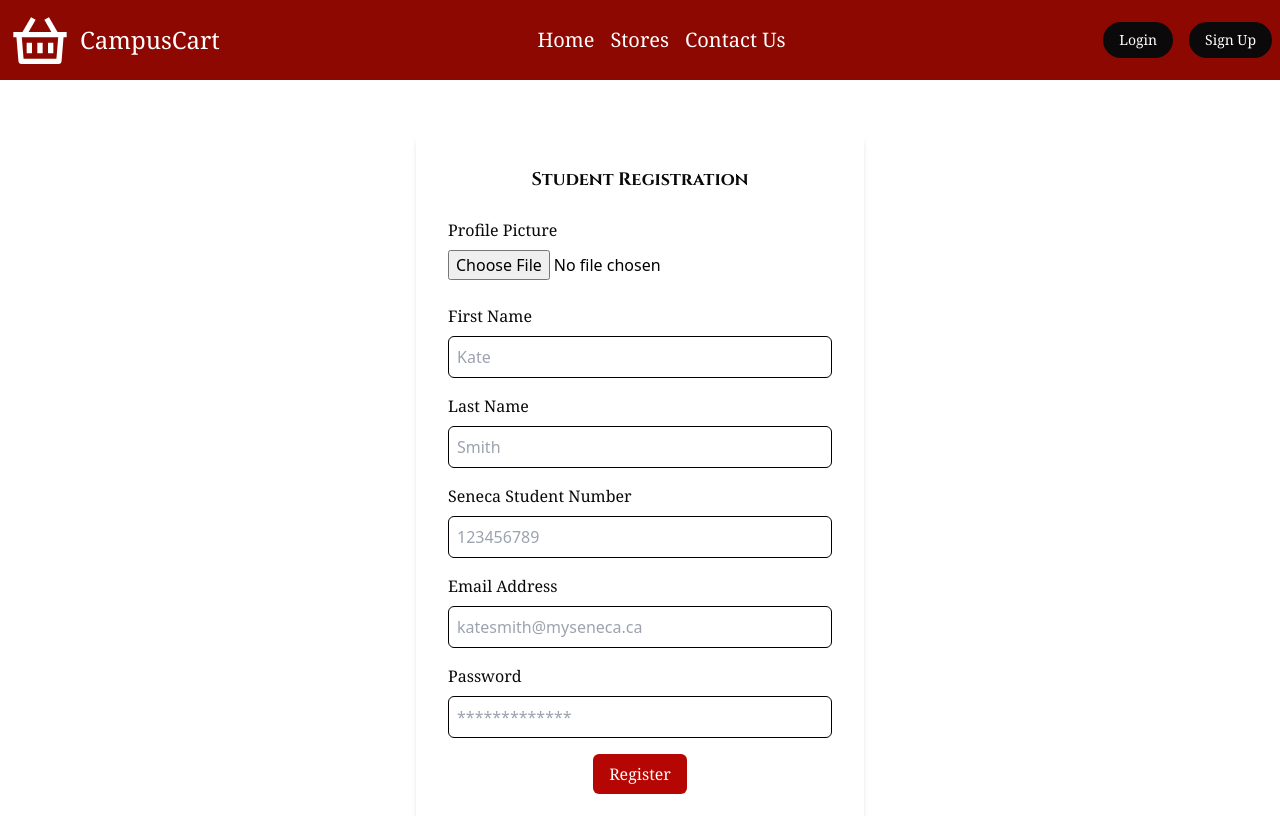
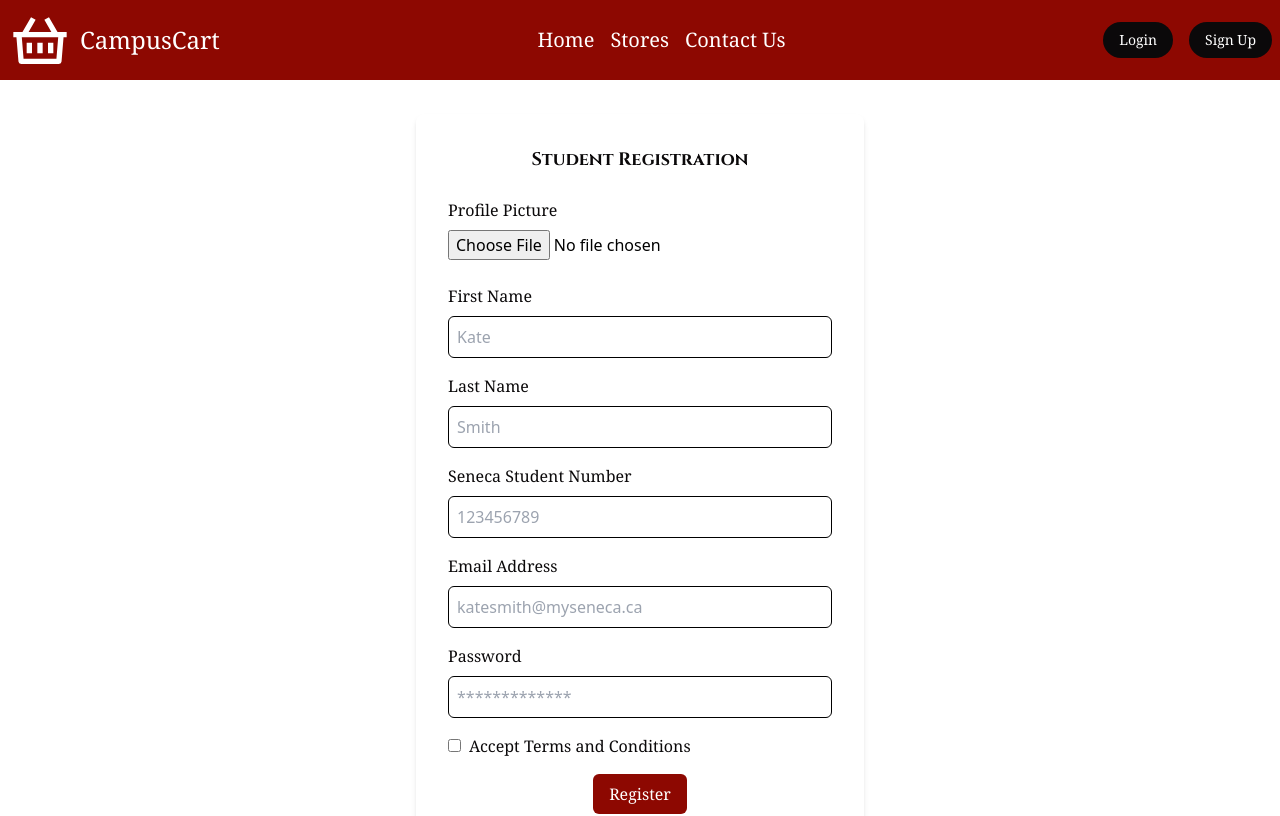
Before and after one commit to hamitsehjal/CampusCart-FRONTEND, a Next.js app: page /user-register in a window 1280 px wide. Shown: the top 816 px of the page. Built offline with nearby package versions, Linux system fonts and the light colour scheme.

Commit message:
Added Accept Terms And Conditions

```diff
--- a/src/pages/user-register.jsx
+++ b/src/pages/user-register.jsx
@@ -9,16 +9,17 @@ export default function UserRegister() {
     emailAddress: "",
     password: "",
     profilePicture: null,
+    acceptTerms: false,
   };
 
   const [formData, setFormData] = useState(clearFormData);
-
   const [errors, setErrors] = useState({
     firstName: "",
     lastName: "",
     studentId: "",
     emailAddress: "",
     password: "",
+    acceptTerms: "",
   });
 
   const handleImageChange = (e) => {
@@ -34,33 +35,32 @@ export default function UserRegister() {
       profilePicture: null,
     });
   };
-
   //Data Validation
   const validateForm = () => {
     let valid = true;
     const newErrors = { ...errors };
-
+    //First Name
     if (formData.firstName.trim() === "") {
       newErrors.firstName = "Required: First Name";
       valid = false;
     } else {
       newErrors.firstName = "";
     }
-
+    //Last Name
     if (formData.lastName.trim() === "") {
       newErrors.lastName = "Required: Last Name";
       valid = false;
     } else {
       newErrors.lastName = "";
     }
-
+    //Student Id
     if (!/^\d{9}$/.test(formData.studentId)) {
       newErrors.studentId = "Student ID must be 9 digits";
       valid = false;
     } else {
       newErrors.studentId = "";
     }
-
+    //Email
     if (!/^\S+@\S+\.\S+$/.test(formData.emailAddress)) {
       newErrors.emailAddress = "Email address is invalid";
       valid = false;
@@ -71,7 +71,7 @@ export default function UserRegister() {
     } else {
       newErrors.emailAddress = "";
     }
-
+    //Password
     if (formData.password.trim() === "") {
       newErrors.password = "Password is required";
       valid = false;
@@ -81,10 +81,16 @@ export default function UserRegister() {
     } else {
       newErrors.password = "";
     }
+    //Terms and Conditions
+    if (!formData.acceptTerms) {
+      newErrors.acceptTerms = "You must accept the terms and conditions";
+      valid = false;
+    } else {
+      newErrors.acceptTerms = "";
+    }
     setErrors(newErrors);
     return valid;
   };
-
   const handleSubmit = (e) => {
     e.preventDefault();
     if (validateForm()) {
@@ -93,7 +99,6 @@ export default function UserRegister() {
       setFormData(clearFormData);
     }
   };
-
   return (
     <div className="flex justify-center items-center h-screen bg-campus-background">
       <div className="w-full max-w-md bg-white p-8 rounded-lg shadow-md">
@@ -151,7 +156,6 @@ export default function UserRegister() {
           />
           <span className="text-campus-accent">{errors.firstName}</span>
         </div>
-
         {/* Student Last Name */}
         <div className="mb-4">
           <label className="block text-campus-text font-noto_serif font-medium mb-2">
@@ -209,7 +213,6 @@ export default function UserRegister() {
           />
           <span className="text-campus-accent">{errors.emailAddress}</span>
         </div>
-
         {/* Student Password */}
         <div className="mb-4">
           <label className="block text-campus-text font-noto_serif font-medium mb-2">
@@ -230,11 +233,30 @@ export default function UserRegister() {
           <span className="text-campus-accent">{errors.password}</span>
         </div>
 
+        {/* Accept Terms and Conditions Checkbox */}
+        <div className="mb-4">
+          <div>
+            <input
+              type="checkbox"
+              name="acceptTerms"
+              checked={formData.acceptTerms}
+              onChange={(e) =>
+                setFormData({ ...formData, acceptTerms: e.target.checked })
+              }
+            />
+            <label className="ml-2 text-campus-text font-noto_serif font-medium">
+              Accept Terms and Conditions
+            </label>
+          </div>
+          <span className="text-campus-accent block mt-2">
+            {errors.acceptTerms}
+          </span>
+        </div>
         {/* Register Button */}
         <div className="text-center">
           <button
             onClick={handleSubmit}
-            className="bg-campus-accent text-white font-noto_serif font-medium py-2 px-4 rounded-md hover:bg-campus-accent-dark"
+            className="bg-campus-red text-white font-noto_serif font-medium py-2 px-4 rounded-md hover:bg-campus-accent"
           >
             Register
           </button>
```
